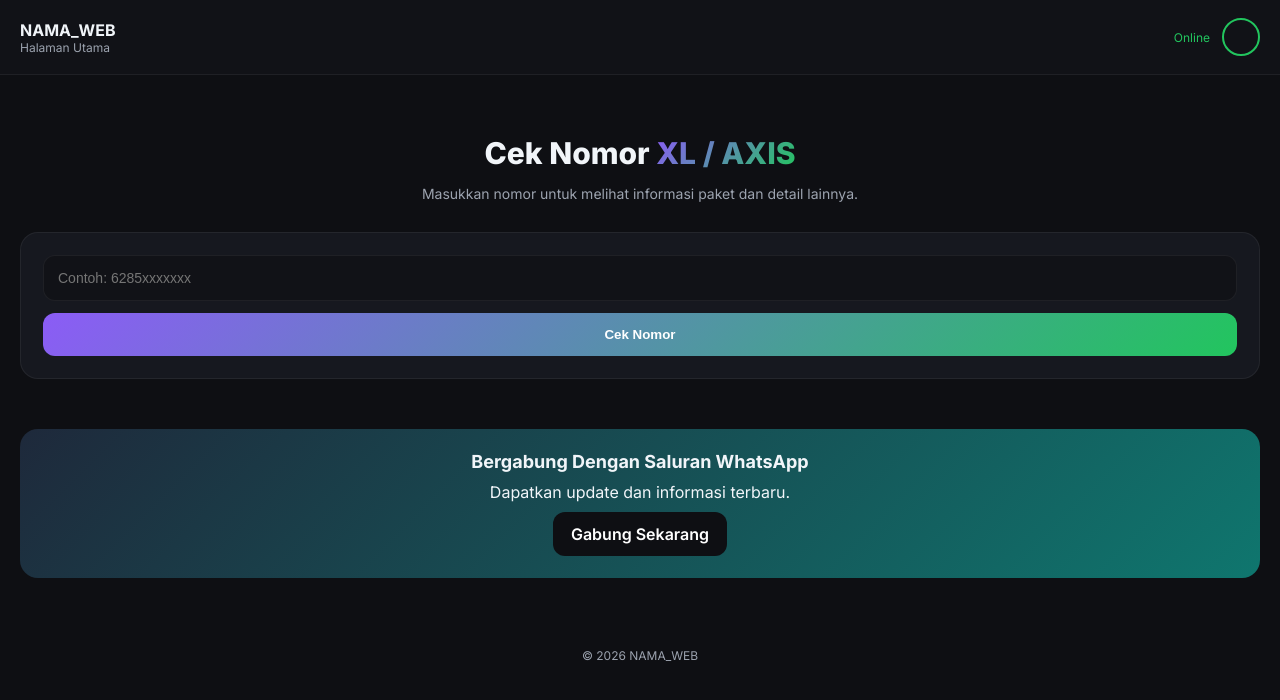
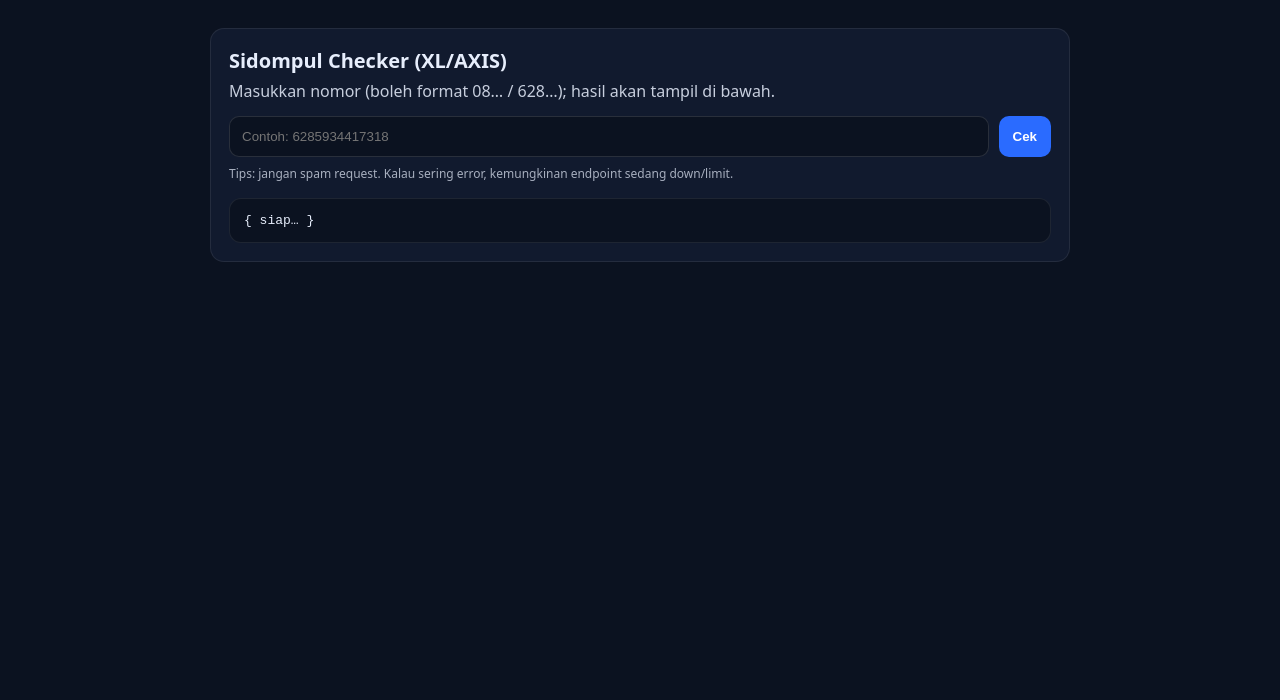
Before and after one commit to rahmat-369/Cek-kartu-xl-axis, a website: page public/index.html in a window 1280 px wide. Drawn offline with Linux system fonts and the light colour scheme.

Commit message:
Refactor index.html for improved layout and styles
Updated the HTML structure and styles for the Sidompul Checker page, including new styles and removal of unused elements.

```diff
--- a/public/index.html
+++ b/public/index.html
@@ -1,236 +1,41 @@
-<!DOCTYPE html>
+<!doctype html>
 <html lang="id">
   <head>
-<meta charset="UTF-8">
-<meta name="viewport" content="width=device-width, initial-scale=1.0">
-<title>Sidompul Checker</title>
-
-<link href="https://fonts.googleapis.com/css2?family=Inter:wght@400;500;600;700;800&display=swap" rel="stylesheet">
-
+    <meta charset="UTF-8" />
+    <meta name="viewport" content="width=device-width, initial-scale=1" />
+    <title>Sidompul Checker (XL/AXIS)</title>
     <style>
-:root{
-  --bg:#0e0f13;
-  --card:#16181f;
-  --border:rgba(255,255,255,0.06);
-  --text:#f1f5f9;
-  --muted:#9ca3af;
-  --accent:linear-gradient(135deg,#8b5cf6,#22c55e);
-}
-
-*{margin:0;padding:0;box-sizing:border-box}
-body{
-  font-family:'Inter',sans-serif;
-  background:var(--bg);
-  color:var(--text);
-}
-
-/* NAVBAR */
-.nav{
-  display:flex;
-  justify-content:space-between;
-  align-items:center;
-  padding:18px 20px;
-  border-bottom:1px solid var(--border);
-  background:#111217;
-}
-.nav-left{
-  display:flex;
-  flex-direction:column;
-}
-.nav-title{
-  font-weight:700;
-  font-size:16px;
-}
-.nav-sub{
-  font-size:12px;
-  color:var(--muted);
-}
-.nav-right{
-  display:flex;
-  align-items:center;
-  gap:12px;
-}
-.profile{
-  width:38px;
-  height:38px;
-  border-radius:50%;
-  background-size:cover;
-  background-position:center;
-  border:2px solid #22c55e;
-}
-.status{
-  font-size:12px;
-  color:#22c55e;
-}
-
-/* HERO */
-.hero{
-  padding:60px 20px 30px;
-  text-align:center;
-}
-.hero h1{
-  font-size:30px;
-  font-weight:800;
-}
-.hero span{
-  background:var(--accent);
-  -webkit-background-clip:text;
-  -webkit-text-fill-color:transparent;
-}
-.hero p{
-  margin-top:14px;
-  color:var(--muted);
-  font-size:14px;
-}
-
-/* CARD INPUT */
-.card{
-  margin:0 20px;
-  padding:22px;
-  background:var(--card);
-  border-radius:18px;
-  border:1px solid var(--border);
-}
-.input-group{
-  display:flex;
-  flex-direction:column;
-  gap:12px;
-}
-input{
-  padding:14px;
-  border-radius:12px;
-  border:1px solid var(--border);
-  background:#111217;
-  color:white;
-  font-size:14px;
-}
-button{
-  padding:14px;
-  border-radius:12px;
-  border:none;
-  font-weight:600;
-  background:var(--accent);
-  color:white;
-  cursor:pointer;
-  transition:0.3s;
-}
-button:hover{opacity:0.9}
-
-/* RESULT */
-.result{
-  margin-top:18px;
-  padding:16px;
-  border-radius:14px;
-  background:#111217;
-  border:1px solid var(--border);
-  font-size:13px;
-  display:none;
-}
-
-/* WHATSAPP */
-.join{
-  margin:50px 20px;
-  padding:22px;
-  border-radius:18px;
-  background:linear-gradient(135deg,#1e293b,#0f766e);
-  text-align:center;
-}
-.join h2{
-  font-size:18px;
-  margin-bottom:10px;
-}
-.join a{
-  display:inline-block;
-  margin-top:10px;
-  padding:12px 18px;
-  border-radius:12px;
-  background:#0e0f13;
-  color:white;
-  text-decoration:none;
-  font-weight:600;
-}
-
-footer{
-  text-align:center;
-  padding:20px;
-  font-size:12px;
-  color:var(--muted);
-}
+      body { font-family: system-ui, Arial, sans-serif; margin: 0; background: #0b1220; color: #e7eefc; }
+      .wrap { max-width: 860px; margin: 0 auto; padding: 28px 16px 60px; }
+      .card { background: #111a2e; border: 1px solid rgba(255,255,255,.08); border-radius: 14px; padding: 18px; }
+      h1 { font-size: 20px; margin: 0 0 6px; }
+      p { margin: 0 0 14px; opacity: .85; }
+      .row { display: flex; gap: 10px; flex-wrap: wrap; }
+      input { flex: 1; min-width: 220px; padding: 12px 12px; border-radius: 10px; border: 1px solid rgba(255,255,255,.12); background: #0b1220; color: #e7eefc; }
+      button { padding: 12px 14px; border-radius: 10px; border: 0; background: #2a6bff; color: white; cursor: pointer; font-weight: 600; }
+      button:disabled { opacity: .6; cursor: not-allowed; }
+      .hint { font-size: 12px; margin-top: 8px; opacity: .7; }
+      pre { margin: 16px 0 0; padding: 14px; border-radius: 12px; background: #0b1220; border: 1px solid rgba(255,255,255,.08); overflow: auto; }
+      .ok { color: #7CFF9A; }
+      .bad { color: #FF7C7C; }
     </style>
   </head>
+  <body>
+    <div class="wrap">
+      <div class="card">
+        <h1>Sidompul Checker (XL/AXIS)</h1>
+        <p>Masukkan nomor (boleh format 08… / 628…); hasil akan tampil di bawah.</p>
 
-<body>
+        <div class="row">
+          <input id="number" placeholder="Contoh: 6285934417318" autocomplete="off" />
+          <button id="btn">Cek</button>
+        </div>
+        <div class="hint">Tips: jangan spam request. Kalau sering error, kemungkinan endpoint sedang down/limit.</div>
 
-<div class="nav">
-  <div class="nav-left">
-    <div class="nav-title">NAMA_WEB</div>
-    <div class="nav-sub">Halaman Utama</div>
-  </div>
-
-  <div class="nav-right">
-    <div class="status">Online</div>
-    <div class="profile" style="background-image:url('LINK_GAMBAR_PROFILE')"></div>
+        <pre id="out">{ siap… }</pre>
       </div>
     </div>
 
-<section class="hero">
-  <h1>Cek Nomor <span>XL / AXIS</span></h1>
-  <p>Masukkan nomor untuk melihat informasi paket dan detail lainnya.</p>
-</section>
-
-<div class="card">
-  <div class="input-group">
-    <input id="number" type="text" placeholder="Contoh: 6285xxxxxxx">
-    <button onclick="checkNumber()">Cek Nomor</button>
-  </div>
-
-  <div id="result" class="result"></div>
-</div>
-
-<div class="join">
-  <h2>Bergabung Dengan Saluran WhatsApp</h2>
-  <p>Dapatkan update dan informasi terbaru.</p>
-  <a href="LINK_WHATSAPP" target="_blank">Gabung Sekarang</a>
-</div>
-
-<footer>
-© 2026 NAMA_WEB
-</footer>
-
-<script>
-async function checkNumber(){
-  const number = document.getElementById("number").value;
-  const resultBox = document.getElementById("result");
-
-  resultBox.style.display = "block";
-  resultBox.innerHTML = "Memproses...";
-
-  try{
-    const res = await fetch("/api/check",{
-      method:"POST",
-      headers:{"Content-Type":"application/json"},
-      body:JSON.stringify({number})
-    });
-
-    const data = await res.json();
-
-    if(!data.success){
-      resultBox.innerHTML = data.message;
-      return;
-    }
-
-    let html = "";
-    for(const key in data.results){
-      html += "<div><strong>"+key+"</strong>: "+data.results[key]+"</div>";
-    }
-
-    resultBox.innerHTML = html;
-
-  }catch(err){
-    resultBox.innerHTML = "Terjadi kesalahan.";
-  }
-}
-</script>
-
+    <script src="app.js"></script>
   </body>
 </html>
```
Lines whose indentation alone changed are shown as unchanged.
